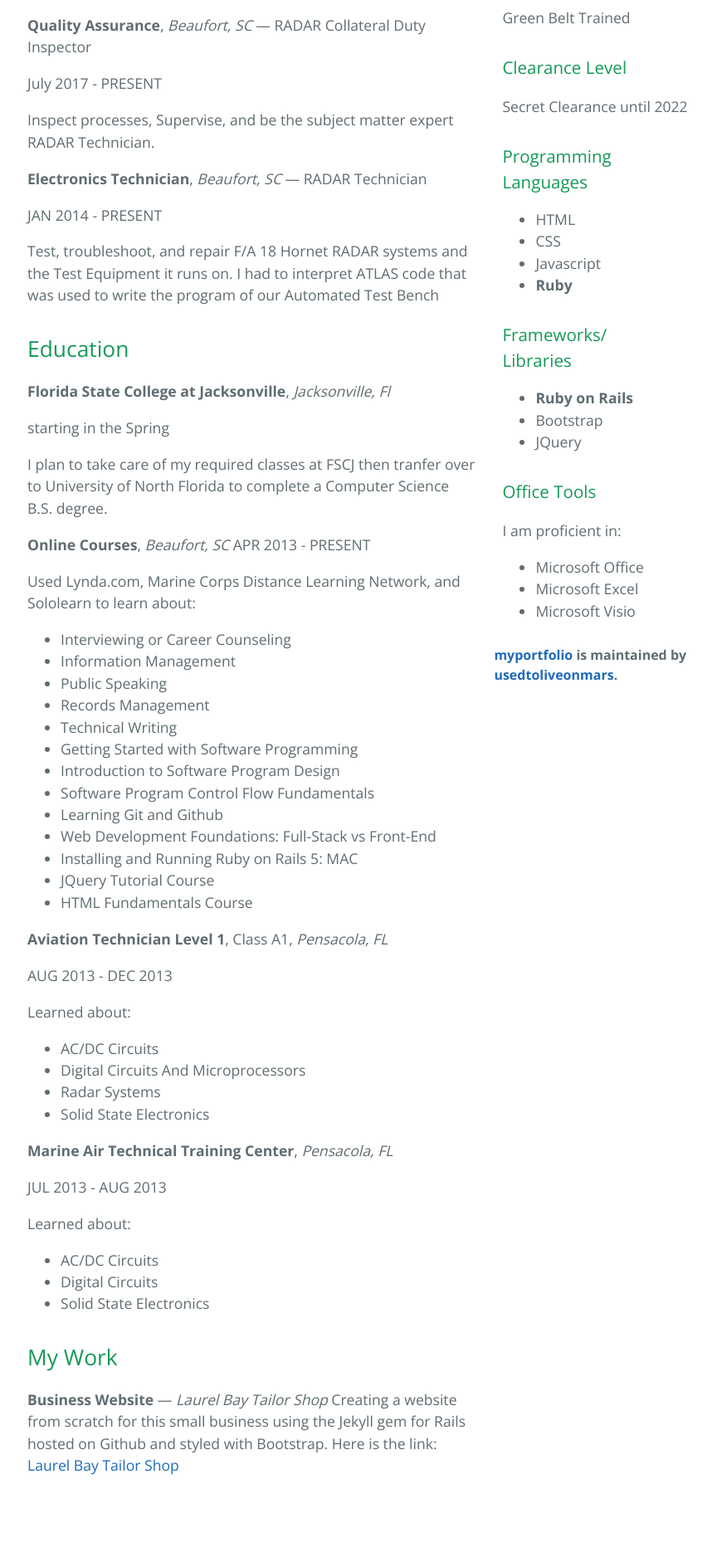
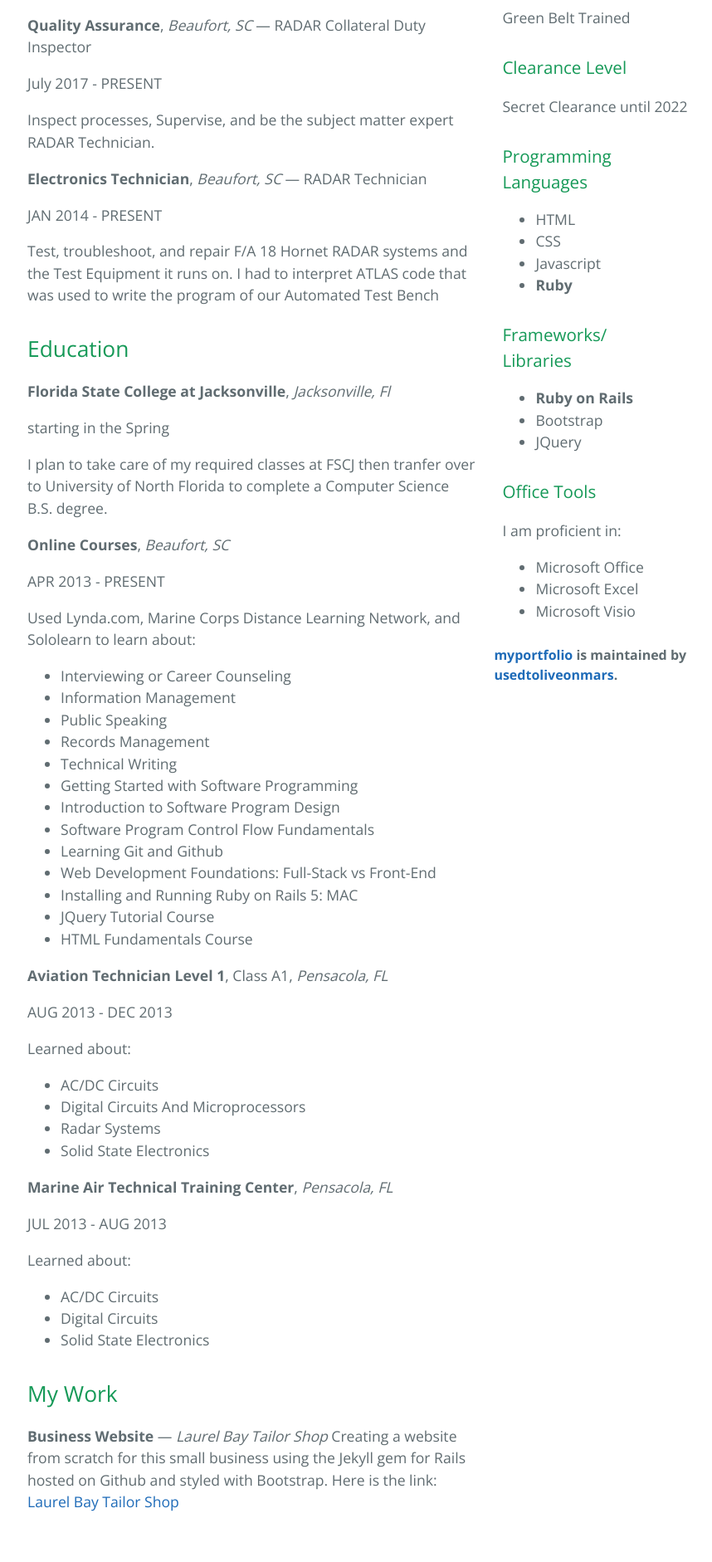
Before and after one commit to usedtoliveonmars/myportfolio, a Jekyll site: the page built from resume.html, in a window 1280 px wide. Shown: the part 880-2762 px from the top of the page at 83% size, without its empty margins (211-1069 px from the left). Built offline with Jekyll 4.4.1, drawn with Linux system fonts in a browser that asks for light colours; before the commit the page ends 2718 px from its top, so only the background shows below that.

```diff
--- a/_layouts/post.html
+++ b/_layouts/post.html
@@ -1,7 +1,7 @@
 ---
 layout: default
 ---
-<article class="post" itemscope itemtype="http://schema.org/BlogPosting">
+<article class="post">
 
   <header class="post-header">
     <h1 class="post-title" itemprop="name headline">{{ page.title | escape }}</h1>
--- a/resume.html
+++ b/resume.html
@@ -45,7 +45,7 @@ layout: default
 			<p>I plan to take care of my required classes at FSCJ then tranfer over to University of North Florida to complete a Computer Science B.S. degree.</p>
 
 		<p><strong>Online Courses</strong>, <em>Beaufort, SC</em>
-		APR 2013 -  PRESENT</p>
+		<p>APR 2013 -  PRESENT</p>
 
 			<p>Used Lynda.com, Marine Corps Distance Learning Network, and Sololearn to learn about:</p>
 			<ul>
```
Also changed, not shown: posts/2017-11-21-a-little-about-myself.md (renamed from _posts/2017-11-21-a-little-about-myself.md), 3 other files.
